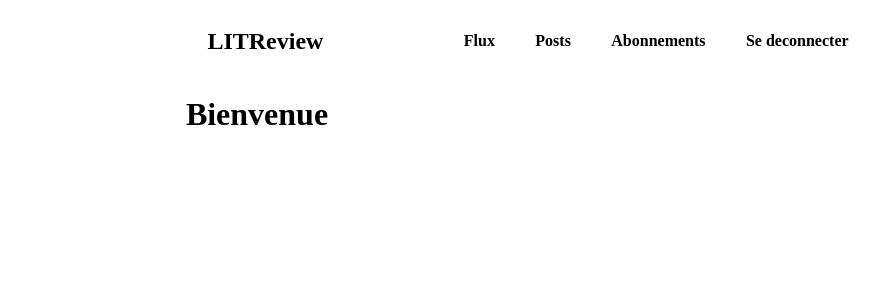
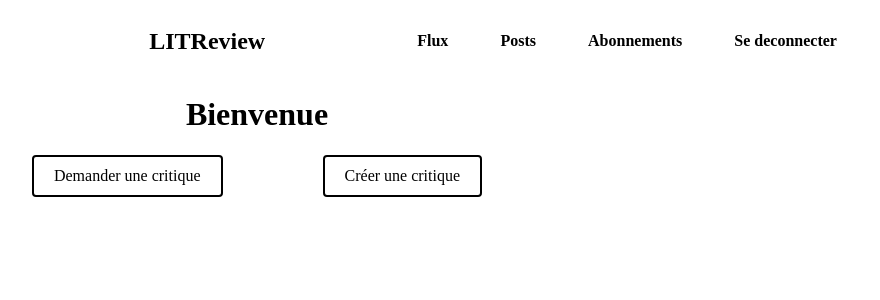
Before and after one commit to Synaptee/OC_P9, a Django app: template P9/critiques/templates/flux.html in a window 1280 px wide. Shown: the top 300 px of the page, without its empty margins (383-1263 px from the left). Run offline with Django 3.2, Linux system fonts and the light colour scheme; the template is opened without the code that fills it, so the values that code supplies are empty.

Commit message:
Base HTML du ticket

```diff
--- a/P9/critiques/static/critiques/css/abonnements.css
+++ b/P9/critiques/static/critiques/css/abonnements.css
@@ -28,7 +28,7 @@ h2, p{text-align: center;}
     cursor: pointer;
 }
 
-.followed, .followers{
+.followed {
     display: flex;
     align-items: center;
     justify-content: center;
@@ -39,3 +39,5 @@ h2, p{text-align: center;}
 .unfollow-form {
     margin-left: 20px;
 }
+
+.followers{text-align: center;}
--- a/P9/critiques/static/critiques/css/base.css
+++ b/P9/critiques/static/critiques/css/base.css
@@ -18,7 +18,7 @@ a {
     display: flex;
     justify-content: flex-end;
     padding-right: 100px;
-    width: 60%;
+    width: 55%;
 }
 
 .navbar{
@@ -26,5 +26,5 @@ a {
     justify-content: space-evenly;
     align-items: center;
     font-weight: bold;
-    width: 40%;
+    width: 45%;
 }
--- a/P9/critiques/static/critiques/css/flux.css
+++ b/P9/critiques/static/critiques/css/flux.css
@@ -1 +1,20 @@
 .welcome{text-align: center;}
+
+.buttons_container {
+    display: flex;
+    justify-content: center;
+    align-items: center;
+    gap: 100px;
+}
+
+.btn {
+    display: inline-block;
+    padding: 10px 20px;
+    text-decoration: none;
+    border-radius: 4px;
+    border : 2px solid black;
+}
+
+.btn:hover {
+    background-color: grey;
+}
--- a/P9/critiques/templates/flux.html
+++ b/P9/critiques/templates/flux.html
@@ -13,6 +13,11 @@
         <h1>Bienvenue {{user.username}}</h1>
     </div>
 
+    <div class="buttons_container">
+        <a href="" class="btn">Demander une critique</a>
+        <a href="" class="btn">Créer une critique</a>
+    </div>
+
 </body>
 
 {% endblock %}
```
Also changed, not shown: P9/critiques/templates/ticket.html (added, +26 -0 lines), P9/critiques/static/critiques/css/ticket.css (added), P9/db.sqlite3.
